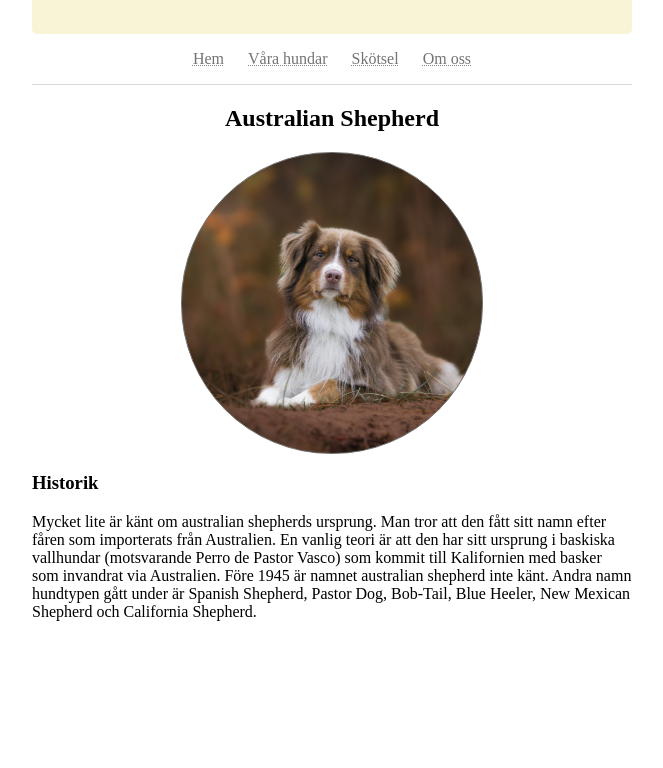
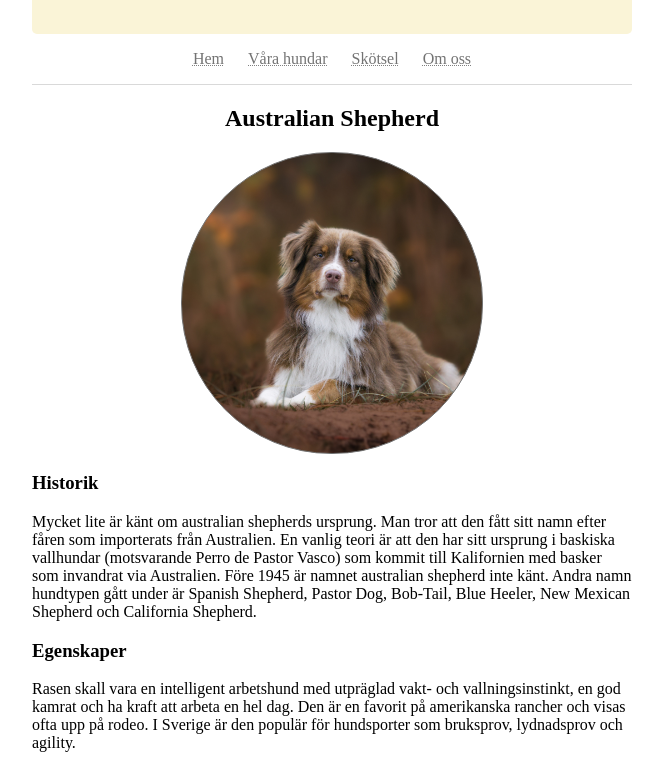
Before and after one commit to TheaGenrup/Doglopedia, a plain HTML site: page index.html in a window 1280 px wide. Shown: the part 149-917 px from the top of the page, without its empty margins (308-971 px from the left). Before the commit the page ends 800 px from the top, so only its background shows below. Drawn offline with Linux system fonts and the light colour scheme.

Commit message:
Added second paragraph

```diff
--- a/index.html
+++ b/index.html
@@ -26,6 +26,11 @@
         Vasco) som kommit till Kalifornien med basker som invandrat via Australien. Före 1945 är namnet australian
         shepherd inte känt. Andra namn hundtypen gått under är Spanish Shepherd, Pastor Dog, Bob-Tail, Blue Heeler, New
         Mexican Shepherd och California Shepherd.
+    </p>
+    <h3>Egenskaper</h3>
+    <p>Rasen skall vara en intelligent arbetshund med utpräglad vakt- och vallningsinstinkt, en god kamrat och ha kraft
+        att arbeta en hel dag. Den är en favorit på amerikanska rancher och visas ofta upp på rodeo. I Sverige är den
+        populär för hundsporter som bruksprov, lydnadsprov och agility. </p>
 </body>
 
 </html>
```
